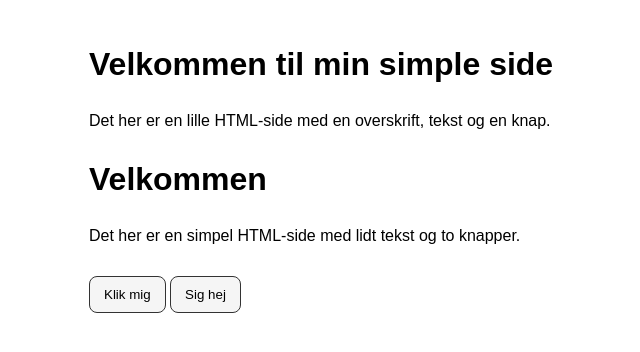
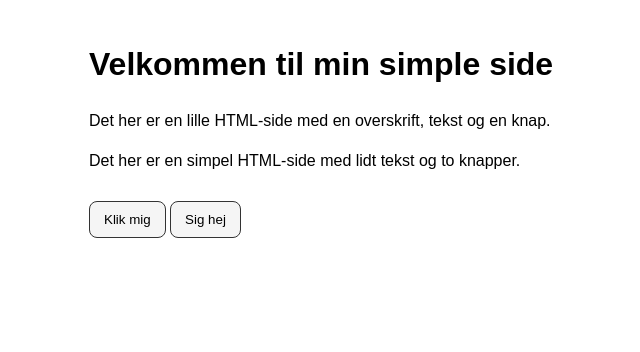
Before and after one commit to CHW-MOLO/Test-Repo, a website: page index.html in a window 1280 px wide. Shown: the whole page, without its empty margins (201-841 px from the left). Drawn offline with Linux system fonts and the light colour scheme.

Commit message:
Kun 1 overskrift

```diff
--- a/index.html
+++ b/index.html
@@ -31,7 +31,6 @@
     <main>
       <h1>Velkommen til min simple side</h1>
       <p>Det her er en lille HTML-side med en overskrift, tekst og en knap.</p>
-      <h1>Velkommen</h1>
       <p>Det her er en simpel HTML-side med lidt tekst og to knapper.</p>
       <button id="myButton" type="button">Klik mig</button>
       <button id="helloButton" type="button">Sig hej</button>
```
